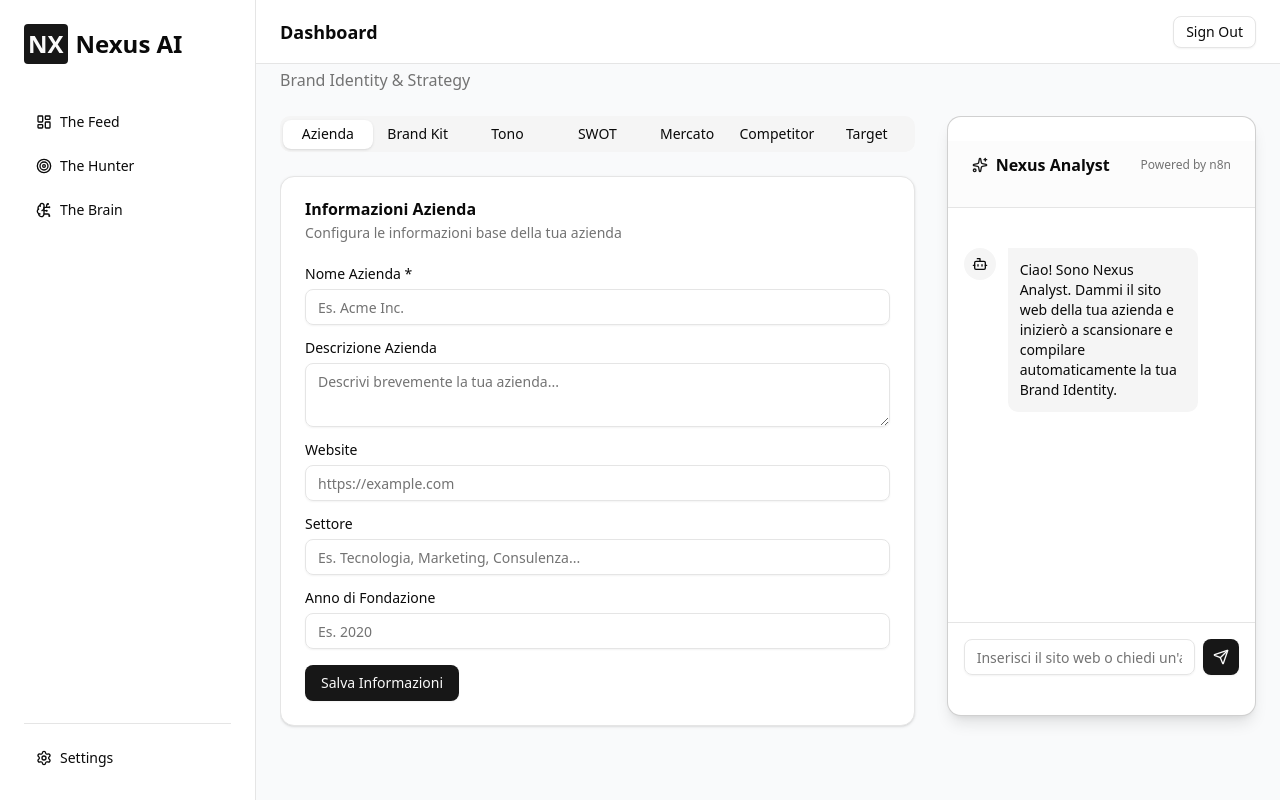
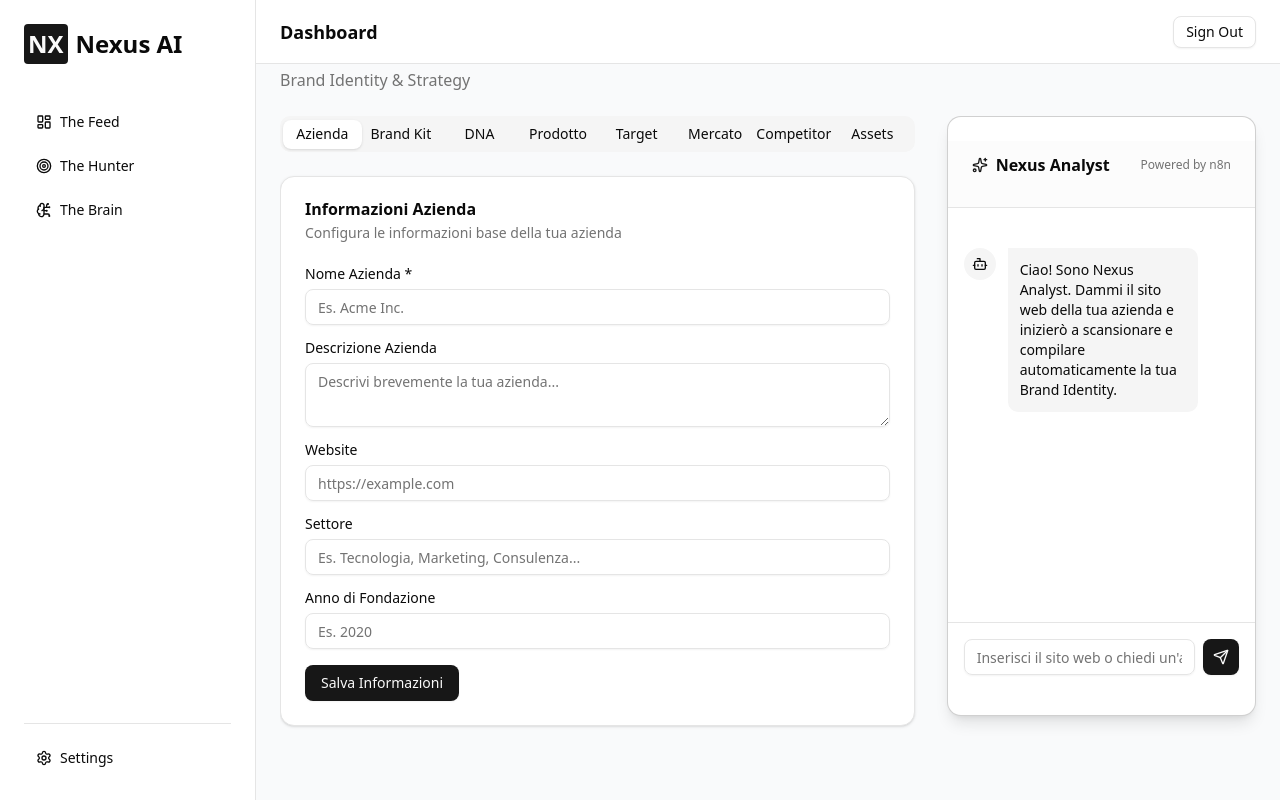
Before and after one commit to svolamkt/svola, a Next.js app: page /brain in a window 1280 px wide. Built offline with nearby package versions, Linux system fonts and the light colour scheme; no server answers.

Commit message:
fix: force update of BrandIdentityTabs with new AI views

```diff
--- a/src/components/modules/strategy/BrandIdentityTabs.tsx
+++ b/src/components/modules/strategy/BrandIdentityTabs.tsx
@@ -4,21 +4,35 @@ import { Tabs, TabsContent, TabsList, TabsTrigger } from "@/components/ui/tabs"
 import { CompanyInfoForm } from "./CompanyInfoForm"
 import { BrandKitForm } from "./BrandKitForm"
 import { BrandAnalystChat } from "./BrandAnalystChat"
+import { BrandDNAView } from "./BrandDNAView"
+import { ProductMatrixView } from "./ProductMatrixView"
+import { TargetAudienceView } from "./TargetAudienceView"
+import { MarketContextView } from "./MarketContextView"
+import { CompetitorsView } from "./CompetitorsView"
+import { MarketingAssetsView } from "./MarketingAssetsView"
+import { Database } from "@/lib/supabase/types"
 
-export function BrandIdentityTabs({ initialData }: { initialData: any }) {
+type BrandIdentity = Database['public']['Tables']['brand_identity']['Row']
+
+interface BrandIdentityTabsProps {
+  initialData: BrandIdentity | null;
+}
+
+export function BrandIdentityTabs({ initialData }: BrandIdentityTabsProps) {
   return (
     <div className="grid grid-cols-1 lg:grid-cols-3 gap-6 h-[calc(100vh-140px)]">
-      {/* Left Column: Forms (2/3) */}
+      {/* Left Column: Forms/Views (2/3) */}
       <div className="lg:col-span-2 overflow-auto pr-2">
         <Tabs defaultValue="company" className="w-full">
-          <TabsList className="grid w-full grid-cols-4 lg:grid-cols-7 mb-4">
+          <TabsList className="grid w-full grid-cols-4 lg:grid-cols-8 mb-4 h-auto flex-wrap">
             <TabsTrigger value="company">Azienda</TabsTrigger>
             <TabsTrigger value="brandkit">Brand Kit</TabsTrigger>
-            <TabsTrigger value="tone">Tono</TabsTrigger>
-            <TabsTrigger value="swot">SWOT</TabsTrigger>
+            <TabsTrigger value="dna">DNA</TabsTrigger>
+            <TabsTrigger value="product">Prodotto</TabsTrigger>
+            <TabsTrigger value="target">Target</TabsTrigger>
             <TabsTrigger value="market">Mercato</TabsTrigger>
             <TabsTrigger value="competitors">Competitor</TabsTrigger>
-            <TabsTrigger value="target">Target</TabsTrigger>
+            <TabsTrigger value="assets">Assets</TabsTrigger>
           </TabsList>
 
           <TabsContent value="company">
@@ -29,34 +43,28 @@ export function BrandIdentityTabs({ initialData }: { initialData: any }) {
             <BrandKitForm initialData={initialData} />
           </TabsContent>
 
-          <TabsContent value="tone">
-            <p className="text-muted-foreground p-4 border rounded bg-muted/10">
-              Il modulo Tono di Voce sarà compilato automaticamente dall'Analista AI.
-            </p>
+          <TabsContent value="dna">
+            <BrandDNAView data={initialData} />
           </TabsContent>
 
-          <TabsContent value="swot">
-            <p className="text-muted-foreground p-4 border rounded bg-muted/10">
-              L'analisi SWOT verrà generata automaticamente dopo l'analisi del sito web.
-            </p>
+          <TabsContent value="product">
+            <ProductMatrixView data={initialData} />
+          </TabsContent>
+
+          <TabsContent value="target">
+            <TargetAudienceView data={initialData} />
           </TabsContent>
 
           <TabsContent value="market">
-            <p className="text-muted-foreground p-4 border rounded bg-muted/10">
-              La ricerca di mercato è in fase di sviluppo.
-            </p>
+            <MarketContextView data={initialData} />
           </TabsContent>
 
           <TabsContent value="competitors">
-            <p className="text-muted-foreground p-4 border rounded bg-muted/10">
-              L'analisi dei competitor verrà attivata dall'AI.
-            </p>
+            <CompetitorsView data={initialData} />
           </TabsContent>
 
-          <TabsContent value="target">
-            <p className="text-muted-foreground p-4 border rounded bg-muted/10">
-              La definizione del Target Audience sarà estratta dai dati analizzati.
-            </p>
+          <TabsContent value="assets">
+            <MarketingAssetsView data={initialData} />
           </TabsContent>
         </Tabs>
       </div>
```
